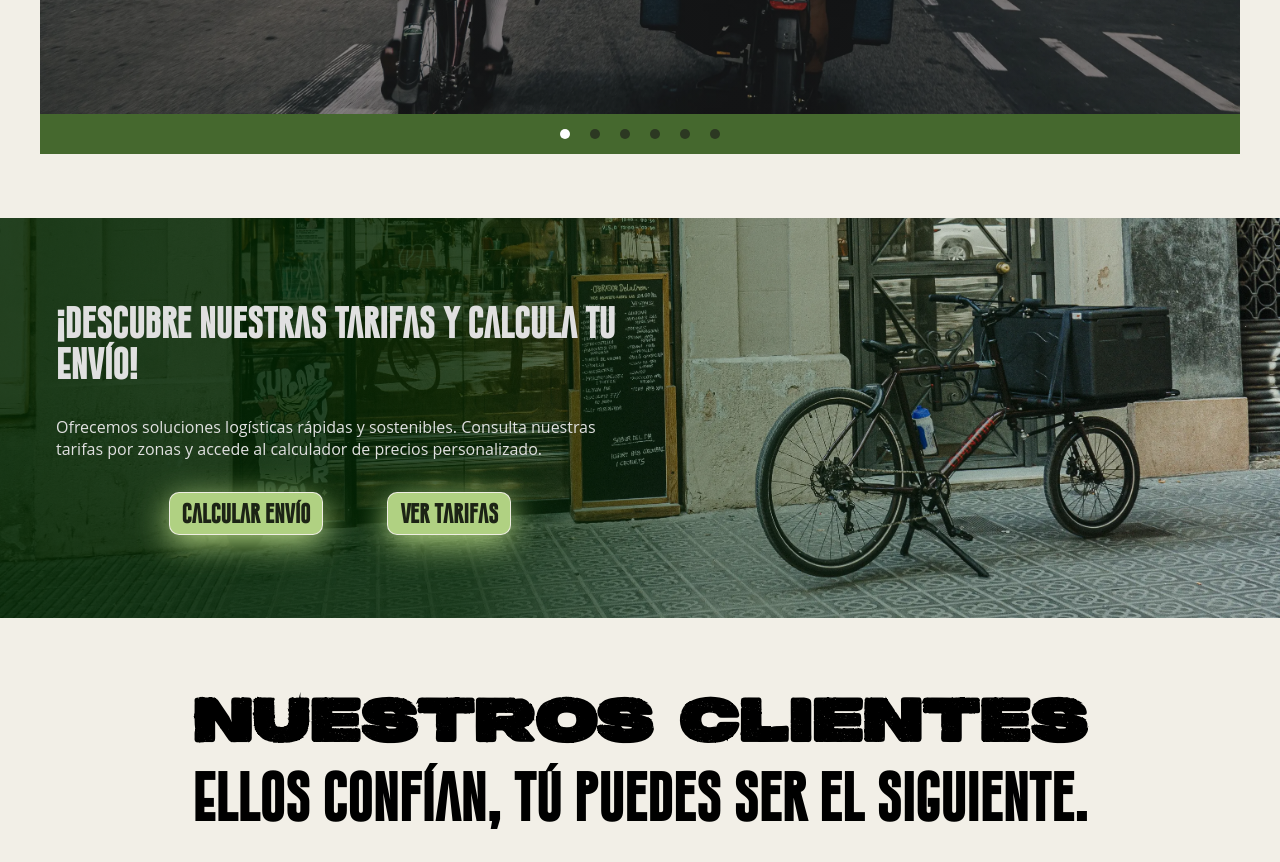
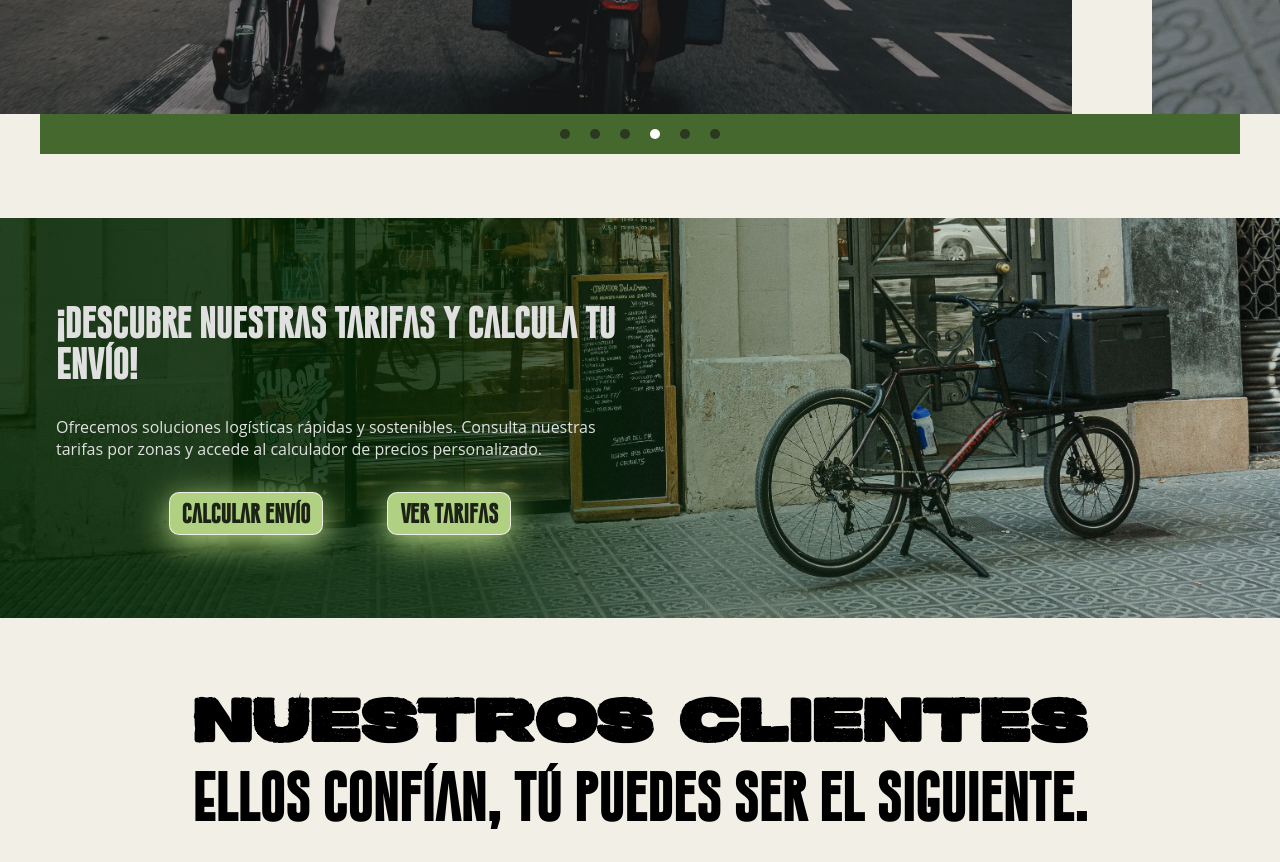
Before and after one commit to encarbassot/lamess, a React (Vite) app: page / in a window 1280 px wide. Shown: the part 1800-2662 px from the top of the page. Built offline with nearby package versions, Linux system fonts and the light colour scheme; a web font is replaced by a local one.

Commit message:
fix slider

```diff
--- a/src/components/Slider/Slider.jsx
+++ b/src/components/Slider/Slider.jsx
@@ -12,53 +12,72 @@ export default function Slider({children}){
   const [slideIndex,setSlideIndex] = useState(0)
   const [userInteracted, setUserInteracted] = useState(false)
 
-  const [isDragging, setIsDragging] = useState(false);
-  const [startX, setStartX] = useState(0);
-  const [scrollLeft, setScrollLeft] = useState(0);
+  const [isDragging, setIsDragging] = useState(false)
+  const [startX, setStartX] = useState(0)
+  const [scrollLeft, setScrollLeft] = useState(0)
 
+  const timeoutRef = useRef(null)
   const slideRef = useRef(null)
 
 
+  useEffect(() => {
+    if (!userInteracted) {
+      if (timeoutRef.current) clearTimeout(timeoutRef.current);
 
+      timeoutRef.current = setTimeout(() => {
+        setSlideIndex((prevIndex) => (prevIndex + 1) % childrenArray.length);
+      }, 2000);
+
+      return () => clearTimeout(timeoutRef.current)
+    }
+  }, [slideIndex, userInteracted]);
+
+
+  // cuando slideIndex cambia, actualiza el scroll para mostrar la slide correcta
   useEffect(() => {
     if (slideRef.current) {
-      const slideWidth = slideRef.current.offsetWidth;
+      const slideWidth = slideRef.current.offsetWidth
       slideRef.current.scrollLeft = slideWidth * slideIndex
     }
   }, [slideIndex])
 
 
   function handleButton(i){
-    setUserInteracted(true)
+    handleUserInteraction()
     setSlideIndex(i)
   }
+
+  const handleUserInteraction = () => {
+    setUserInteracted(true)
+    if (timeoutRef.current) clearTimeout(timeoutRef.current)
+  };
 
 
 
   // DRAGGING PC
   function handleDragStart(e){
-    setIsDragging(true);
-    setUserInteracted(true)
-    setStartX(e.pageX || e.touches[0].pageX);
-    setScrollLeft(slideRef.current.scrollLeft);
+    setIsDragging(true)
+    handleUserInteraction()
+    setStartX(e.pageX || e.touches[0].pageX)
+    setScrollLeft(slideRef.current.scrollLeft)
   }
 
   function handleDragMove(e){
-    if (!isDragging) return;
-    const x = e.pageX || e.touches[0].pageX;
-    const walk = (x - startX) * 2; // Amount of movement
-    slideRef.current.scrollLeft = scrollLeft - walk;
+    if (!isDragging) return
+    const x = e.pageX || e.touches[0].pageX
+    const walk = (x - startX) * 2 // Amount of movement
+    slideRef.current.scrollLeft = scrollLeft - walk
   }
 
   function handleDragEnd(e){
-    setUserInteracted(true);
-    if (!isDragging) return;
-    setIsDragging(false);
+    handleUserInteraction()
+    if (!isDragging) return
+    setIsDragging(false)
 
     // Get the current scroll position
-    const { scrollWidth, clientWidth, scrollLeft:position } = slideRef.current;
-    const totalSlides = childrenArray.length;
-    const slideWidth = scrollWidth / totalSlides;
+    const { scrollWidth, clientWidth, scrollLeft:position } = slideRef.current
+    const totalSlides = childrenArray.length
+    const slideWidth = scrollWidth / totalSlides
 
     // Calculate the drag distance
     const dragDistance = scrollLeft - position
@@ -86,13 +105,13 @@ export default function Slider({children}){
 
   function handleTouchEnd(e){
 
-    setUserInteracted(true);
-    setIsDragging(false);
+    handleUserInteraction()
+    setIsDragging(false)
 
     // Get the current scroll position
-    const { scrollWidth, clientWidth, scrollLeft:position } = slideRef.current;
-    const totalSlides = childrenArray.length;
-    const slideWidth = scrollWidth / totalSlides;
+    const { scrollWidth, clientWidth, scrollLeft:position } = slideRef.current
+    const totalSlides = childrenArray.length
+    const slideWidth = scrollWidth / totalSlides
 
     // Calculate the drag distance
     const dragDistance = scrollLeft - position
```
